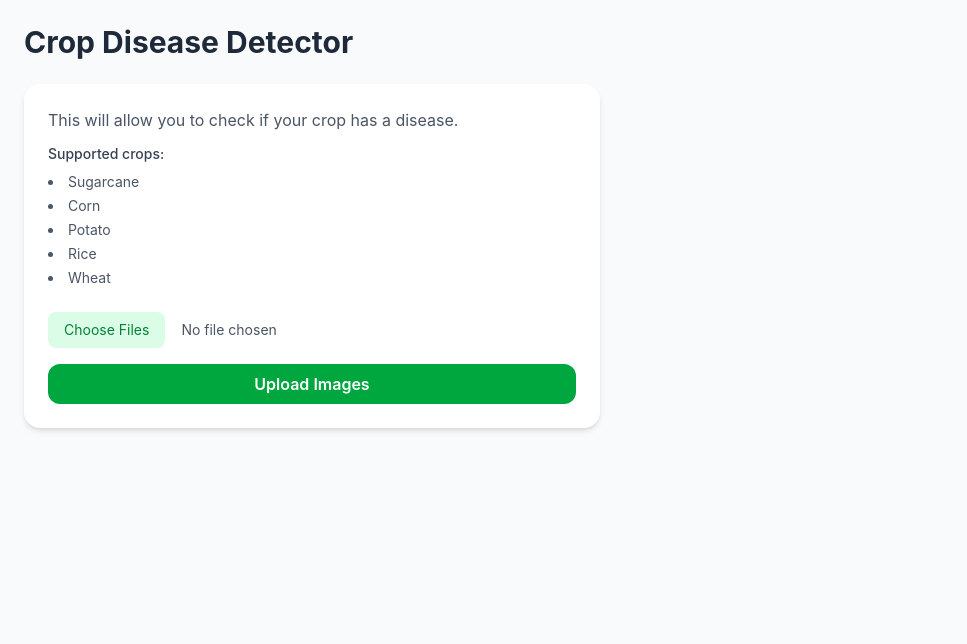
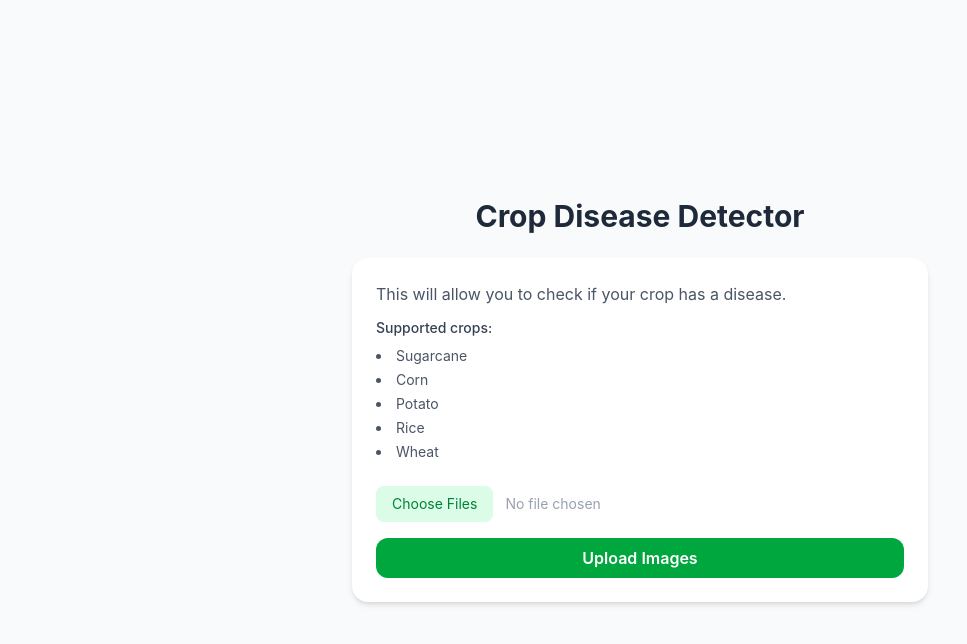
Before and after one commit to jacobhtkh/crop-disease-detector-web-app, a React (Vite) app: page / in a window 1280 px wide. Shown: the top 644 px of the page, without its empty margins (0-967 px from the left). Built offline with nearby package versions, Linux system fonts and the light colour scheme.

Commit message:
Improve file selections

```diff
--- a/src/App.tsx
+++ b/src/App.tsx
@@ -1,6 +1,7 @@
-import { useState } from 'react';
+import { useRef, useState } from 'react';
 
 export default function UploadImage() {
+  const inputRef = useRef<HTMLInputElement>(null);
   const [files, setFiles] = useState([]);
   const [previews, setPreviews] = useState([]);
   const [loading, setLoading] = useState(false);
@@ -11,7 +12,6 @@ export default function UploadImage() {
 
     if (selectedFiles.length === 0) return;
 
-    // Validate all are images
     const validFiles = selectedFiles.filter((file) =>
       file.type.startsWith('image/'),
     );
@@ -20,8 +20,19 @@ export default function UploadImage() {
       setMessage('Some files were not valid images.');
     }
 
-    setFiles(validFiles);
-    setPreviews(validFiles.map((file) => URL.createObjectURL(file)));
+    setFiles((prev) => [...prev, ...validFiles]);
+    setPreviews((prev) => [
+      ...prev,
+      ...validFiles.map((file) => URL.createObjectURL(file)),
+    ]);
+
+    if (inputRef.current) inputRef.current.value = '';
+  };
+
+  const handleRemove = (index: number) => {
+    URL.revokeObjectURL(previews[index]);
+    setFiles((prev) => prev.filter((_, i) => i !== index));
+    setPreviews((prev) => prev.filter((_, i) => i !== index));
   };
 
   const handleUpload = async () => {
@@ -59,12 +70,12 @@ export default function UploadImage() {
   };
 
   return (
-    <div className='min-h-screen bg-gray-50 p-6'>
-      <h1 className='text-3xl font-bold text-gray-800 mb-6'>
+    <div className='min-h-screen bg-gray-50 p-6 flex flex-col items-center justify-center'>
+      <h1 className='text-3xl font-bold text-gray-800 mb-6 text-center'>
         Crop Disease Detector
       </h1>
 
-      <div className='max-w-xl bg-white rounded-2xl shadow-md p-6'>
+      <div className='w-full max-w-xl bg-white rounded-2xl shadow-md p-6'>
         <div className='mb-6'>
           <p className='text-gray-600 mb-3'>
             This will allow you to check if your crop has a disease.
@@ -82,27 +93,53 @@ export default function UploadImage() {
         </div>
 
         {/* MULTIPLE FILE INPUT */}
+        <div className='mb-4 flex items-center gap-3'>
+          <button
+            type='button'
+            onClick={() => inputRef.current?.click()}
+            className='py-2 px-4 rounded-lg bg-green-100 text-green-700 text-sm hover:bg-green-200'
+          >
+            Choose Files
+          </button>
+          {files.length === 0 && (
+            <span className='text-sm text-gray-400'>No file chosen</span>
+          )}
           <input
+            ref={inputRef}
             type='file'
             accept='image/*'
             multiple
             onChange={handleChange}
-          className='mb-4 block w-full text-sm text-gray-600
-            file:mr-4 file:py-2 file:px-4
-            file:rounded-lg file:border-0
-            file:bg-green-100 file:text-green-700
-            hover:file:bg-green-200'
+            className='hidden'
           />
+        </div>
+
+        {/* FILE NAME LIST */}
+        {files.length > 0 && (
+          <ul className='mb-4 space-y-2'>
+            {files.map((file, i) => (
+              <li key={i} className='flex items-center justify-between text-sm text-gray-700 bg-gray-50 rounded-lg px-3 py-2'>
+                <span className='truncate mr-2'>{file.name}</span>
+                <button
+                  onClick={() => handleRemove(i)}
+                  className='shrink-0 text-gray-400 hover:text-red-500 transition'
+                >
+                  ✕
+                </button>
+              </li>
+            ))}
+          </ul>
+        )}
 
         {/* PREVIEWS GRID */}
         {previews.length > 0 && (
-          <div className='grid grid-cols-2 gap-3 mb-4'>
+          <div className='grid grid-cols-3 gap-3 mb-4'>
             {previews.map((src, i) => (
               <img
                 key={i}
                 src={src}
                 alt='preview'
-                className='w-full h-32 object-cover rounded-lg border'
+                className='w-full h-28 object-cover rounded-lg border'
               />
             ))}
           </div>
```
Lines whose indentation alone changed are shown as unchanged.
